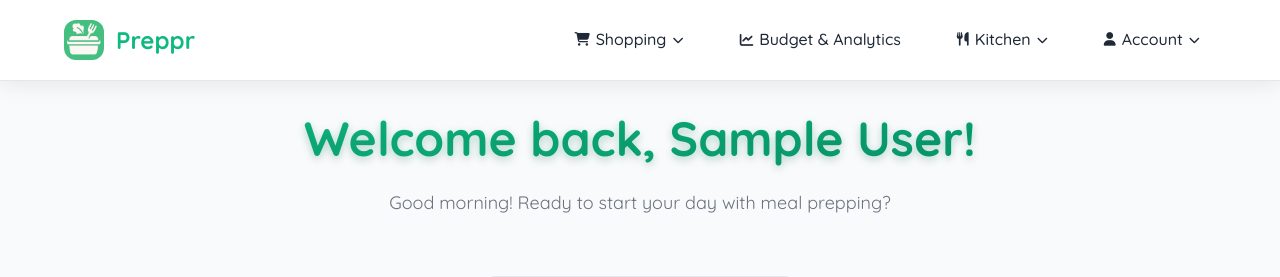
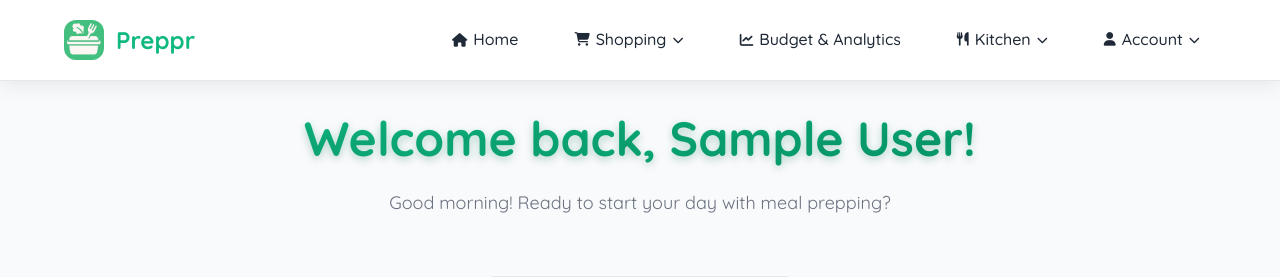
Before and after one commit to michaelzwang13/smartkart, a Flask app: page /home in a window 1280 px wide. Shown: the top 277 px of the page. Run offline with Flask 3, Linux system fonts and the light colour scheme; the visitor is signed in with stand-in values (Sample User, id 1); data that the repository does not hold is empty.

Commit message:
added home nav to home

```diff
--- a/src/templates/home.html
+++ b/src/templates/home.html
@@ -1541,6 +1541,11 @@
 
       <nav>
         <ul class="nav-links">
+          <li>
+            <a href="{{ url_for('shopping.home') }}" class="nav-link">
+              <i class="fas fa-home" style="margin-right: 6px; font-size: 0.85em;"></i>Home
+            </a>
+          </li>
           <li class="nav-dropdown">
             <a href="#" class="nav-link dropdown-toggle">
               <i class="fas fa-shopping-cart" style="margin-right: 6px; font-size: 0.85em;"></i>Shopping
```
